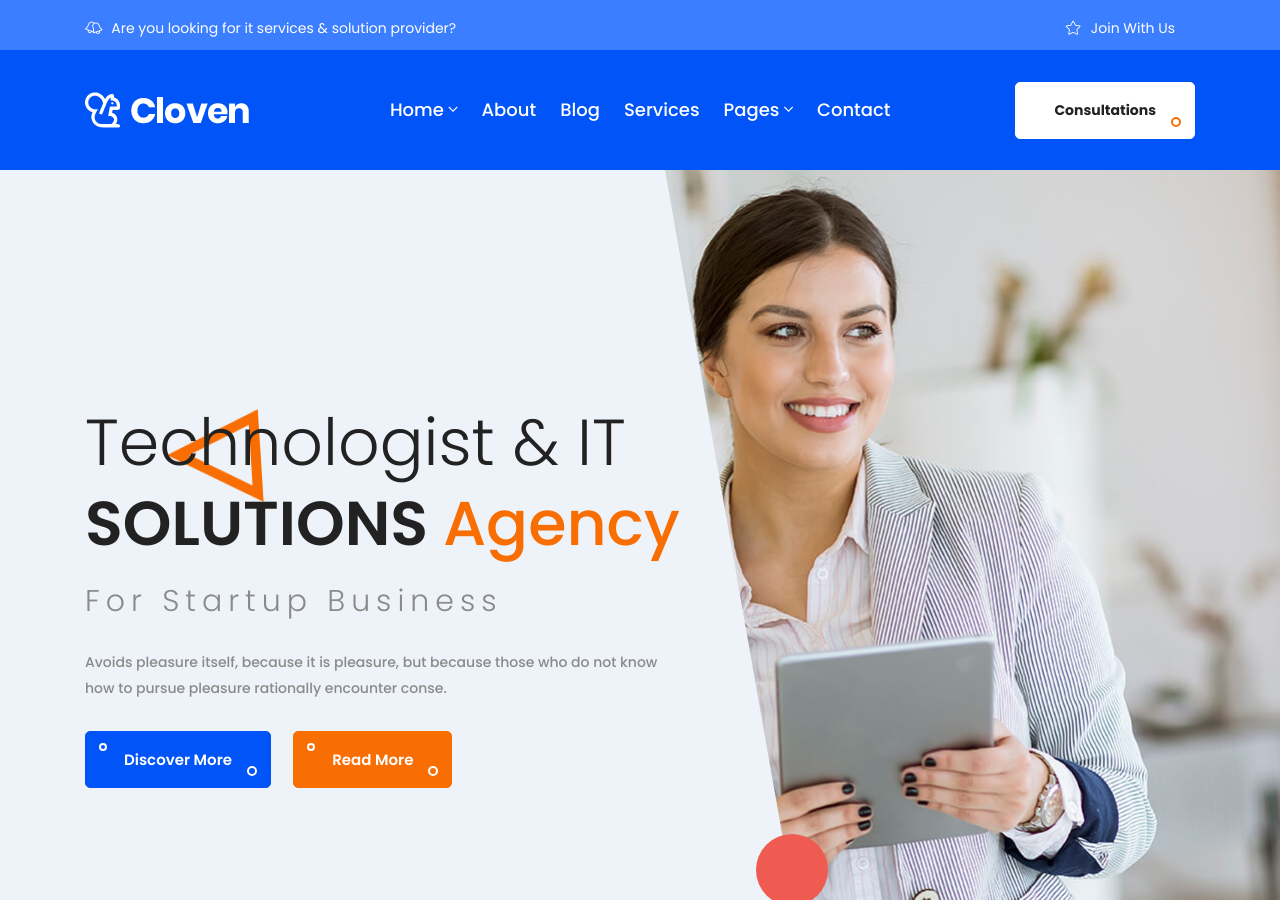
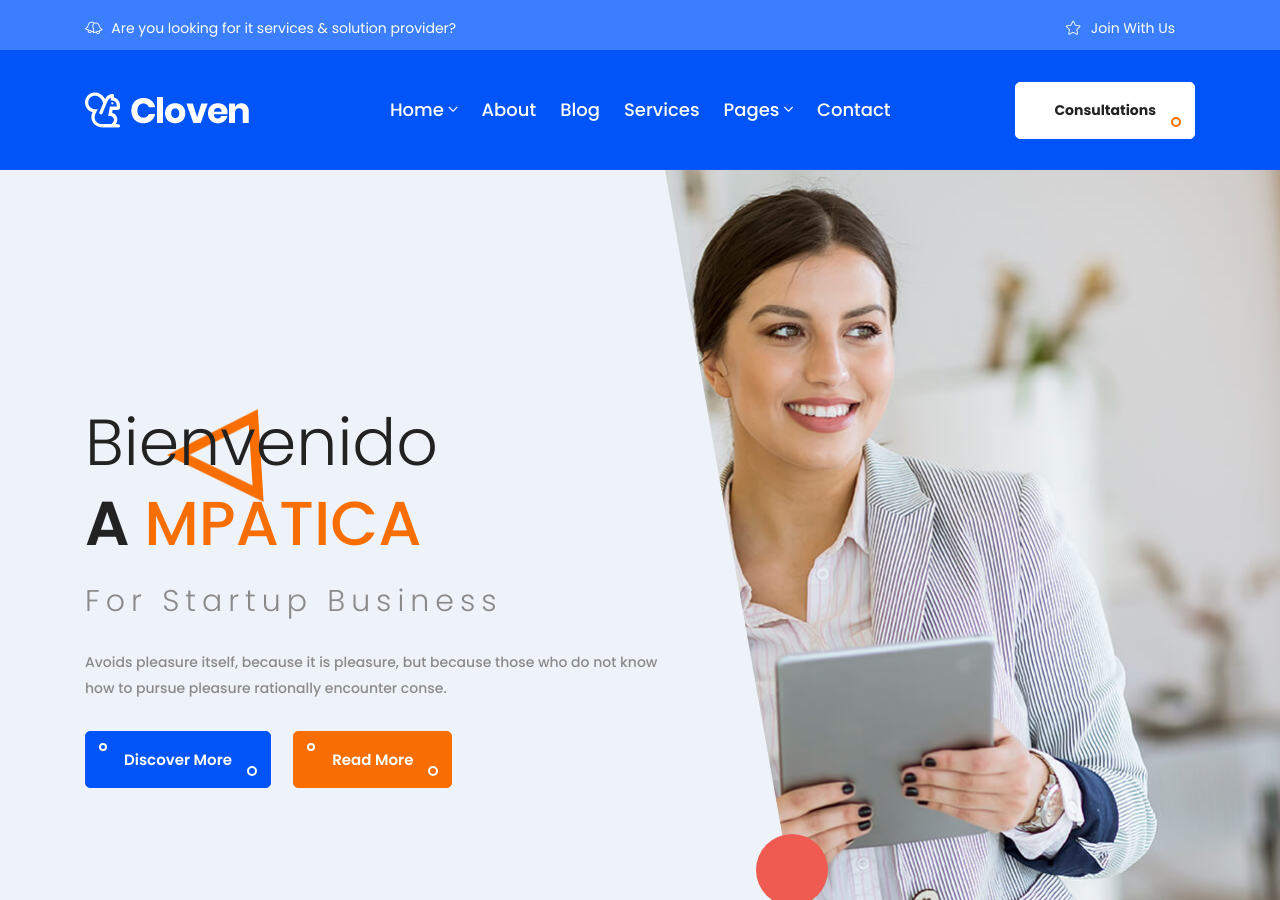
Before and after one commit to elemprendedoronline/mpatica, a Jekyll site: the page built from index.html, in a window 1280 px wide and 900 px high. Built offline with Jekyll 4.4.1, drawn with Linux system fonts in a browser that asks for light colours.

Commit message:
Updated banner

```diff
--- a/_includes/hero_area.html
+++ b/_includes/hero_area.html
@@ -6,7 +6,7 @@
         <div class="row">
             <div class="col-lg-7 col-md-9">
                 <div class="banner-content">
-                    <h1 class="title wow fadeInLeft" data-wow-duration="1.2s" data-wow-delay="1s">Technologist & IT <span>Solutions <span>Agency</span></span> </h1>
+                    <h1 class="title wow fadeInLeft" data-wow-duration="1.2s" data-wow-delay="1s">Bienvenido <span> a <span> MPATICA</span></span> </h1>
                     <span class="wow fadeInLeft" data-wow-duration="1.2s" data-wow-delay="1.5s">For Startup Business</span>
                     <p class="wow fadeInLeft" data-wow-duration="1.2s" data-wow-delay="2s">Avoids pleasure itself, because it is pleasure, but because those who do not know how to pursue pleasure rationally encounter conse.</p>
                     <ul class="wow fadeInLeft" data-wow-duration="1.2s" data-wow-delay="2.6s" >
```
